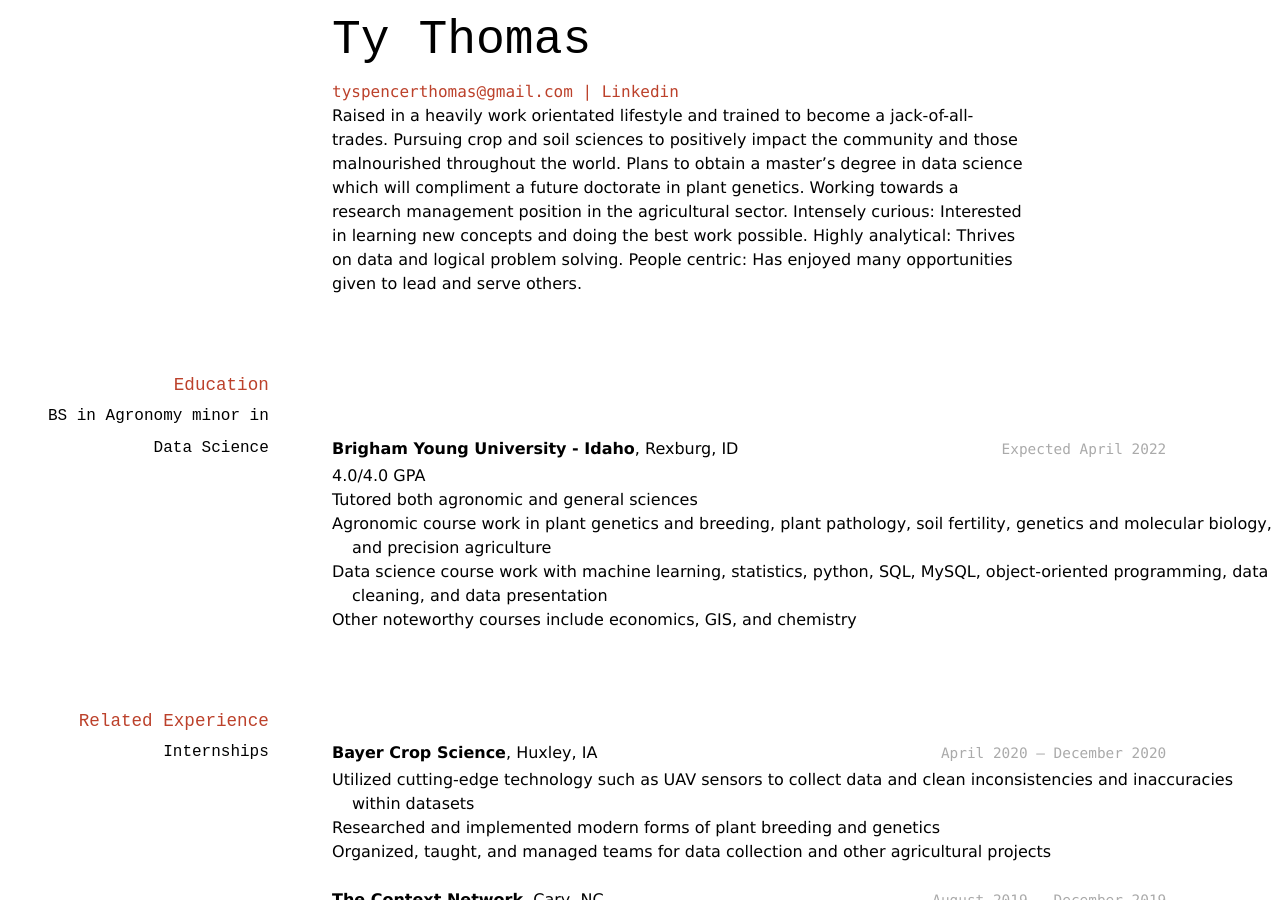
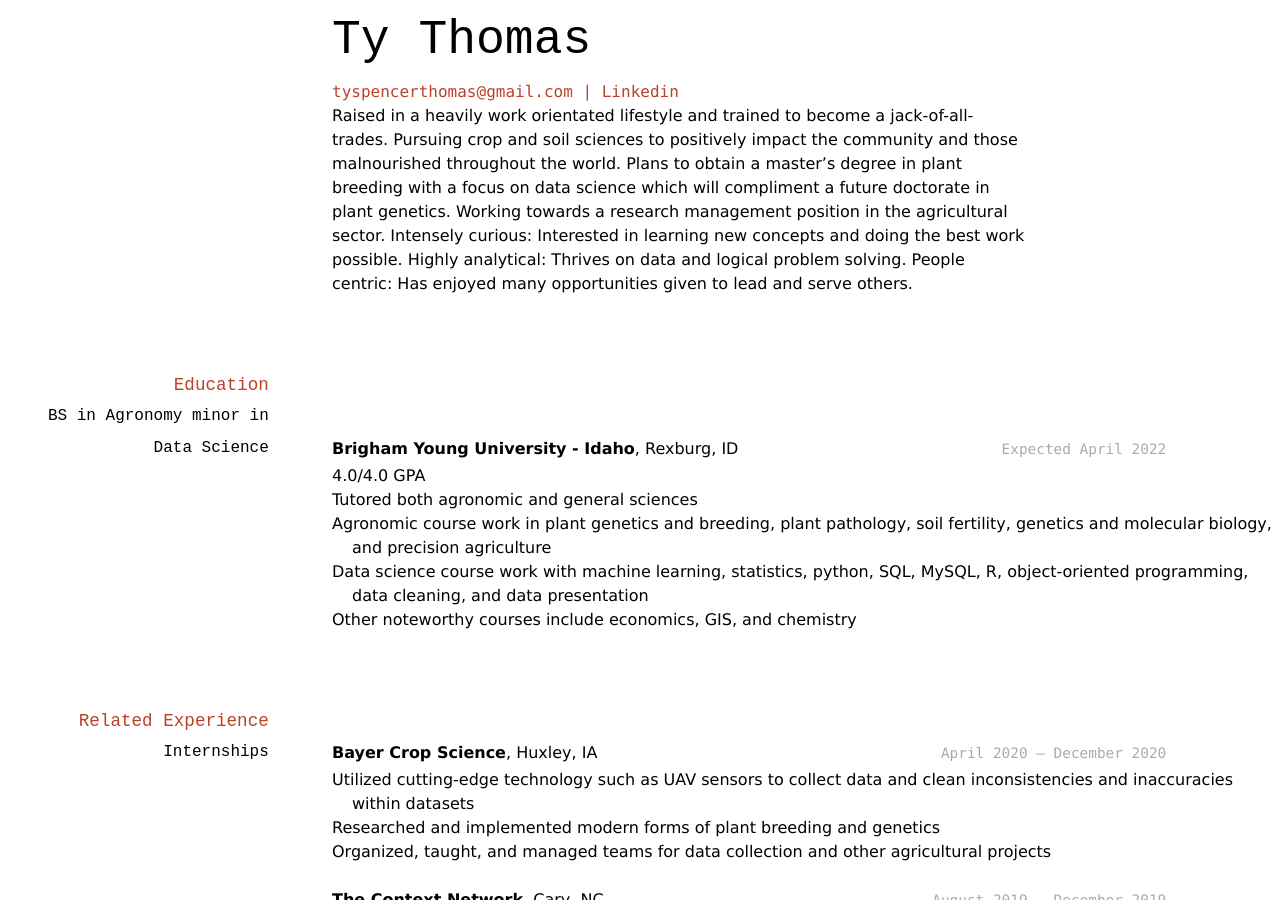
Before and after one commit to ty-thomas/Thomas_Resume, a Jekyll site: the page built from docs/index.md, in a window 1280 px wide and 900 px high. Built offline with Jekyll 4.4.1, drawn with Linux system fonts in a browser that asks for light colours; some of the changed text lies outside the part shown.

Commit message:
Update index.md

```diff
--- a/docs/index.md
+++ b/docs/index.md
@@ -9,7 +9,7 @@ title: Ty Thomas' Resume
 | <a href="https://www.linkedin.com/in/tyspencerthomas">Linkedin</a>
 </div>
 
-Raised in a heavily work orientated lifestyle and trained to become a jack-of-all-trades. Pursuing crop and soil sciences to positively impact the community and those malnourished throughout the world.  Plans to obtain a master’s degree in data science which will compliment a future doctorate in plant genetics.   Working towards a research management position in the agricultural sector. Intensely curious: Interested in learning new concepts and doing the best work possible. Highly analytical: Thrives on data and logical problem solving. People centric: Has enjoyed many opportunities given to lead and serve others.
+Raised in a heavily work orientated lifestyle and trained to become a jack-of-all-trades. Pursuing crop and soil sciences to positively impact the community and those malnourished throughout the world.  Plans to obtain a master’s degree in plant breeding with a focus on data science which will compliment a future doctorate in plant genetics.   Working towards a research management position in the agricultural sector. Intensely curious: Interested in learning new concepts and doing the best work possible. Highly analytical: Thrives on data and logical problem solving. People centric: Has enjoyed many opportunities given to lead and serve others.
 
 <!-- https://www.monique.tech/the-art-of-markdown -->
 
@@ -22,7 +22,7 @@ __Brigham Young University - Idaho__, Rexburg, ID
 - 4.0/4.0 GPA
 - Tutored both agronomic and general sciences
 - Agronomic course work in plant genetics and breeding, plant pathology, soil fertility, genetics and molecular biology, and precision agriculture
-- Data science course work with machine learning, statistics, python, SQL, MySQL, object-oriented programming, data cleaning, and data presentation
+- Data science course work with machine learning, statistics, python, SQL, MySQL, R, object-oriented programming, data cleaning, and data presentation
 - Other noteworthy courses include economics, GIS, and chemistry
 
 
```
Also changed, not shown: other parts of docs/index.md (+1 -1 lines).
